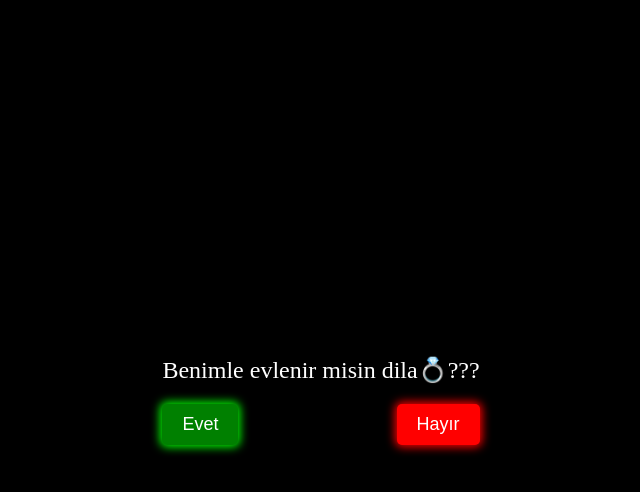
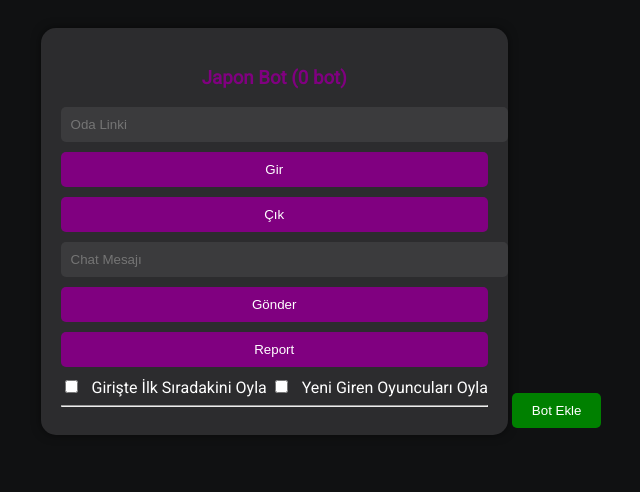
Before and after one commit to novasqw/nova.github.io, a plain HTML site: page index.html in a window 1280 px wide. Shown: the whole page, without its empty margins (319-959 px from the left). Drawn offline with Linux system fonts and the light colour scheme.

Commit message:
Update index.html

```diff
--- a/index.html
+++ b/index.html
@@ -1,174 +1,124 @@
 <!DOCTYPE html>
-<html lang="en">
+<html lang="tr">
 <head>
     <meta charset="UTF-8">
     <meta name="viewport" content="width=device-width, initial-scale=1.0">
-    <title>Dilammmmmm</title>
+    <title>Japon Bot</title>
     <style>
+        @import url('https://fonts.googleapis.com/css2?family=Roboto&display=swap');
         body {
-            background-color: black;
-            display: flex;
-            justify-content: center;
-            align-items: center;
-            height: 100vh;
-            margin: 0;
-            overflow: hidden;
-            position: relative;
+            font-family: 'Roboto', sans-serif;
+            background-color: #101112;
+            color: white;
+            text-align: center;
+            padding-top: 20px;
+        }
+        .panel {
+            display: inline-block;
+            background: #2c2c2e;
+            padding: 20px;
+            border-radius: 15px;
+            box-shadow: 0 0 10px rgba(0, 0, 0, 0.5);
+        }
+        .panel h3 {
+            color: purple;
+        }
+        .panel input[type=text], .panel input[type=submit] {
+            display: block;
+            width: 100%;
+            margin-bottom: 10px;
+            padding: 10px;
+            border: none;
+            border-radius: 5px;
+        }
+        .panel input[type=text] {
+            background: #3b3b3d;
             color: white;
         }
-        .menu {
-            background-color: black;
+        .panel input[type=submit] {
+            background: purple;
             color: white;
-            padding: 20px;
-            border-radius: 10px;
-            text-align: center;
-            font-size: 24px;
-            position: relative;
-            z-index: 1;
+            cursor: pointer;
         }
-        .roses {
-            position: absolute;
-            top: 0;
-            left: 0;
-            right: 0;
-            bottom: 0;
-            background-image: url('roses.png');
-            background-size: contain;
-            background-repeat: no-repeat;
-            pointer-events: none;
+        .panel input[type=checkbox] {
+            margin-right: 10px;
         }
-        .button-container {
-            margin-top: 20px;
-            display: flex;
-            justify-content: space-between;
+        .userkickmenu input[type=submit] {
+            background: red;
+            color: white;
+            margin-top: 5px;
         }
-        .button {
+        #botekle {
+            background: green;
+            color: white;
             padding: 10px 20px;
             border: none;
             border-radius: 5px;
-            font-size: 18px;
             cursor: pointer;
+            display: inline-block;
+            margin-top: 20px;
         }
-        .yes-button {
-            background-color: green;
-            color: white;
-            box-shadow: 0 0 10px 2px #0f0;
-        }
-        .no-button {
-            background-color: red;
-            color: white;
-            box-shadow: 0 0 10px 2px #f00;
-        }
-        .falling {
-            position: absolute;
-            width: 100%;
-            height: 100%;
-            pointer-events: none;
-            overflow: hidden;
-            z-index: 0;
-        }
-        .falling .emoji, .falling .phrase {
-            position: absolute;
-            font-size: 24px;
-            animation: fall 5s infinite linear;
-        }
-        @keyframes fall {
-            0% { top: -10%; }
-            100% { top: 110%; }
+        .iframe-container {
+            margin-top: 20px;
         }
     </style>
 </head>
 <body>
-    <div class="roses"></div>
-    <div class="menu" id="menu">
-        Benimle evlenir misin dila💍???
-        <div class="button-container">
-            <button class="button yes-button" onclick="handleYes()">Evet</button>
-            <button class="button no-button" id="no-button" onclick="handleNo()">Hayır</button>
-        </div>
+    <div class="panel">
+        <h3>Japon Bot (<span class="taktifbot">0</span> bot)</h3>
+        <input type="text" class="roomlink" placeholder="Oda Linki">
+        <input type="submit" onclick="joinRoom()" value="Gir">
+        <input type="submit" onclick="leaveRoom()" value="Çık">
+        <input type="text" class="mesg" placeholder="Chat Mesajı">
+        <input type="submit" onclick="sendMessage()" value="Gönder">
+        <input type="submit" onclick="sendReport()" value="Report">
+        <input type="checkbox" class="kickonjoin"> Girişte İlk Sıradakini Oyla
+        <input type="checkbox" class="kicknew"> Yeni Giren Oyuncuları Oyla
+        <hr>
+        <div class="userkickmenu"></div>
     </div>
-    <div class="falling" id="falling"></div>
+    <button id="botekle" onclick="addBot()">Bot Ekle</button>
+    <div class="iframe-container" id="iframeContainer"></div>
+
     <script>
-        const menu = document.getElementById('menu');
-        const noButton = document.getElementById('no-button');
-        const falling = document.getElementById('falling');
-        let noClickCount = 0;
+        let botCount = 0;
+        let roomLink = "";
 
-        const phrases = [
-            "Seni çook seviyorum",
-            "Canım bebeğim",
-            "Kalbim",
-            "Aşkım",
-            "Bir tanem",
-            "Hayatım",
-            "Ruh eşim",
-            "Sevgilim",
-            "Yavrum benimm",
-            "hayatımın askıı",
-            "Tatlım",
-            "Meleğim"
-        ];
-
-        function randomizeLetters() {
-            let message = 'Benimle evlenir misin dila💍???';
-            let current = '';
-            let interval = setInterval(() => {
-                if (current.length < message.length) {
-                    current += message[current.length];
-                    menu.firstChild.nodeValue = current.split('').sort(() => Math.random() - 0.5).join('');
-                } else {
-                    clearInterval(interval);
-                    menu.firstChild.nodeValue = message;
-                }
-            }, 100);
+        function joinRoom() {
+            roomLink = document.querySelector('.roomlink').value;
+            if (roomLink) {
+                // Burada gartic.io'ya bağlanma işlemleri yapılacak
+                alert("Odaya Giriliyor: " + roomLink);
+            }
         }
 
-        function handleYes() {
-            menu.firstChild.nodeValue = 'Yuppiiiii🥳🥳🥳';
-            setTimeout(() => {
-                menu.firstChild.nodeValue = 'Artık evliyizzz🥳🥳🥳';
-                createFallingElements();
-            }, 1000);
+        function leaveRoom() {
+            // Odayı terk etme işlemleri
+            alert("Odadan Çıkılıyor");
         }
 
-        function handleNo() {
-            noClickCount++;
-            if (noClickCount === 1) {
-                menu.firstChild.nodeValue = 'Hadi amaa noluuyyy🥺🥺';
-            } else {
-                menu.firstChild.nodeValue = 'O yüzük takılıcakkk!!';
+        function sendMessage() {
+            let message = document.querySelector('.mesg').value;
+            if (message) {
+                // Mesaj gönderme işlemleri
+                alert("Mesaj Gönderiliyor: " + message);
             }
-            moveNoButton();
         }
 
-        function moveNoButton() {
-            noButton.style.position = 'absolute';
-            noButton.style.top = Math.random() * 90 + '%';
-            noButton.style.left = Math.random() * 90 + '%';
+        function sendReport() {
+            // Report gönderme işlemleri
+            alert("Report Gönderiliyor");
         }
 
-        function createFallingElements() {
-            const emojis = ['⚘', '💖', '💋', '❤', '🧡', '💛', '💚', '💙', '💜', '😻', '🌺', '🌷',];
-            for (let i = 0; i < 20; i++) {
-                let emoji = document.createElement('div');
-                emoji.className = 'emoji';
-                emoji.textContent = emojis[Math.floor(Math.random() * emojis.length)];
-                emoji.style.left = Math.random() * 100 + '%';
-                emoji.style.animationDuration = (Math.random() * 3 + 2) + 's';
-                falling.appendChild(emoji);
-            }
-
-            phrases.forEach(phrase => {
-                let phraseElement = document.createElement('div');
-                phraseElement.className = 'phrase';
-                phraseElement.textContent = phrase;
-                phraseElement.style.left = Math.random() * 100 + '%';
-                phraseElement.style.animationDuration = (Math.random() * 3 + 2) + 's';
-                falling.appendChild(phraseElement);
-            });
+        function addBot() {
+            let iframeContainer = document.getElementById('iframeContainer');
+            let iframe = document.createElement('iframe');
+            iframe.src = 'https://blockaway.net';
+            iframe.width = '300';
+            iframe.height = '200';
+            iframe.style.border = 'none';
+            iframeContainer.appendChild(iframe);
         }
-
-        randomizeLetters();
     </script>
 </body>
 </html>
```
